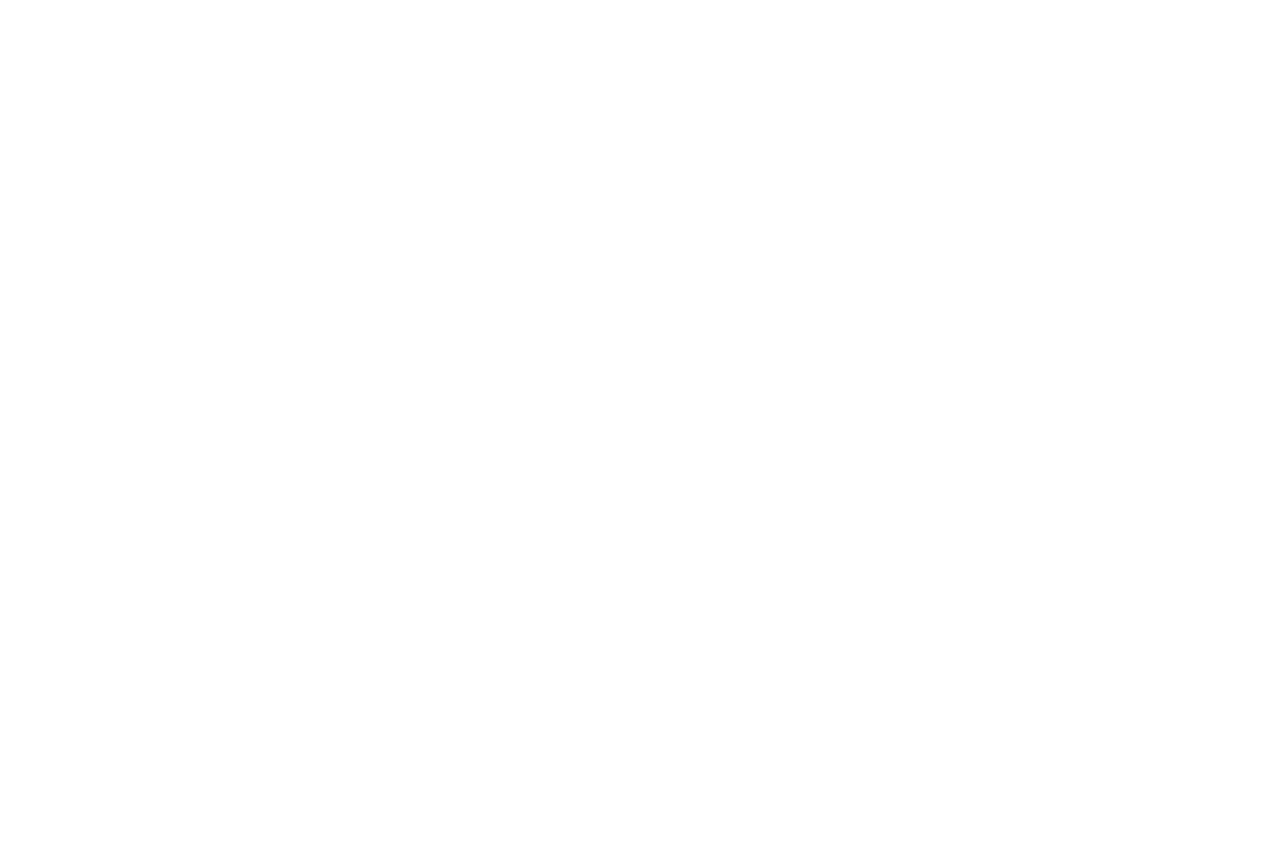
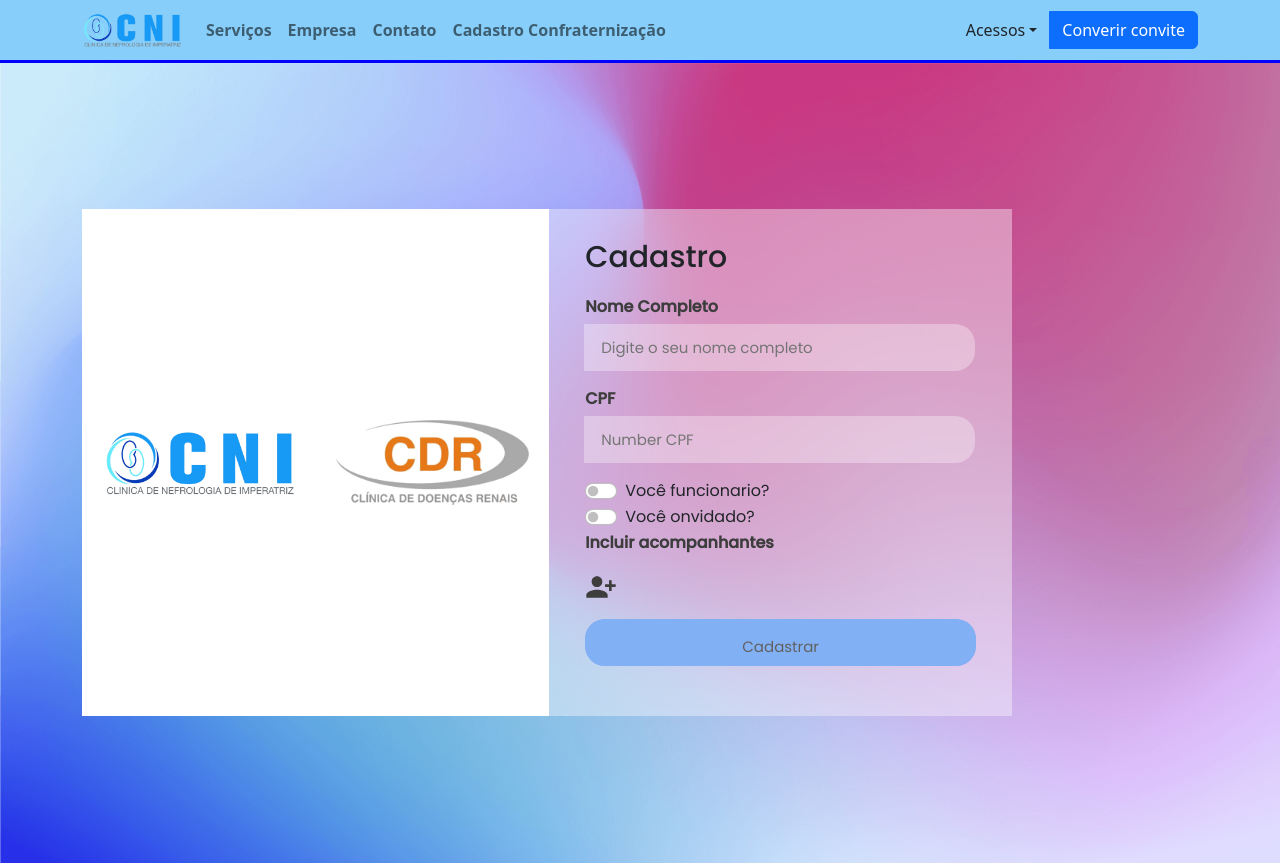
Before and after one commit to ismaelfsjunior/cni, a React (Create React App) app: page /Newcad in a window 1280 px wide. Before the commit this address had no page. Before the commit the page ends 800 px from the top, so only its background shows below. Built offline with nearby package versions, Linux system fonts and the light colour scheme.

Commit message:
feat:(CADASTRO) Cadastro de convidados.

```diff
--- a/package.json
+++ b/package.json
@@ -10,7 +10,9 @@
     "bootstrap": "^5.2.2",
     "core-util-is": "^1.0.3",
     "cors": "^2.8.5",
+    "cpf-cnpj-validator": "^1.0.3",
     "express": "^4.18.2",
+    "formik": "^2.2.9",
     "fs": "^0.0.1-security",
     "fs-react": "^0.0.4",
     "mysql": "^2.18.1",
@@ -27,7 +29,8 @@
     "sass": "^1.55.0",
     "util": "^0.12.5",
     "web-vitals": "^2.1.4",
-    "write-json-file": "^5.0.0"
+    "write-json-file": "^5.0.0",
+    "yup": "^0.32.11"
   },
   "scripts": {
     "start": "react-scripts start",
--- a/src/components/Navbar/index.js
+++ b/src/components/Navbar/index.js
@@ -21,6 +21,7 @@ const Navigation = () => (
                     <Nav.Link href="#servicos">Serviços</Nav.Link>
                     <Nav.Link href="#empresa">Empresa</Nav.Link>
                     <Nav.Link href="#contato">Contato</Nav.Link>
+                    <Nav.Link href="Newcad">Cadastro Confraternização</Nav.Link>
                 </Nav>
                     <ButtonGroup aria-label="Basic example">
                         <Button variant="">
--- a/src/routes/index.js
+++ b/src/routes/index.js
@@ -1,7 +1,8 @@
 import { Route, BrowserRouter, Routes } from "react-router-dom";
 import Navbar from "../components/Navbar";
 import Cadastro from "../views/Cadastro";
-import Newpage from "../views/Cadastro/qrcode";
+import Newpage from "../views/Qrcode/qrcode";
+import Formcadastro from "../views/Formcadastro/index";
 
 export default function Rotas() {
     return(
@@ -10,6 +11,7 @@ export default function Rotas() {
                 <Route path="/" element={<Navbar /> } />
                 <Route path="/cadastro" element={ <Cadastro />} />
                 <Route path="/Newpage" element={ <Newpage />} />
+                <Route path="/Newcad" element={ <Formcadastro />} />
             </Routes>
         </BrowserRouter>
     );
--- a/src/views/Cadastro/cadlist.js
+++ b/src/views/Cadastro/cadlist.js
@@ -1,7 +1,9 @@
 import React, { Component } from 'react';
 import { Col, Row } from 'react-bootstrap';
 import { FaQrcode } from 'react-icons/fa';
+import { MdDeleteForever } from 'react-icons/md';
 import api from './api';
+import "./cadlist.scss";
 
 class App extends Component {
 
@@ -35,7 +37,11 @@ class App extends Component {
                 </Col>
                 <Col className='text-center'>
                     <strong> Gerar QRCode </strong>
-                    <p><a href={"Newpage?cpf=" + list.cadastro.cpf + "&nome=" + list.cadastro.nome} ><FaQrcode /></a></p>
+                    <p className='qrlist-icon'><a href={"Newpage?cpf=" + list.cadastro.cpf + "&nome=" + list.cadastro.nome} ><FaQrcode /></a></p>
+                </Col>
+                <Col className='text-center'>
+                    <strong> Deletar </strong>
+                    <p className='qrlist-icon'><a href={"http://cninefro.com.br/apidelete/convidado_delete.php?cpf=" + list.cadastro.cpf} ><MdDeleteForever /></a></p>
                 </Col>
                 <hr></hr>
             </Row>
--- /dev/null
+++ b/src/views/Cadastro/cadlist.scss
@@ -0,0 +1,4 @@
+p svg {
+    width: 2rem;
+    height: 2rem;
+}
--- /dev/null
+++ b/src/views/Formcadastro/index.js
@@ -0,0 +1,100 @@
+import React, { useState } from "react";
+import { Formik, Field, ErrorMessage } from "formik";
+import * as yup from "yup";
+import { Container} from "react-bootstrap";
+import Navbar from "../../components/Navbar";
+import "./index.scss";
+import logocni from '../../assets/logo.png';
+import logocdr from '../../assets/logo-cdr.png';
+import { cpf } from "cpf-cnpj-validator";
+import {MdPersonAddAlt1} from 'react-icons/md';
+
+const Formcad = () => {
+  const [acompanhante, setAcompnhante] = useState([]);
+  const Schema = yup.object({
+    CPF: yup
+      .string()
+      .required("CPF é requeido!")
+      .test((value) => cpf.isValid(value))
+  });
+
+  const addInputButton = (e) => {
+    e.preventDefault();
+    setAcompnhante([...acompanhante, ""]);
+  }
+      return (
+          <div>
+              <Navbar />
+              <div className="bg_formcad">
+                  <Container>
+                  <div className="box">
+                      <div className="img-box">
+                          <img src={logocni} alt="" />
+                      </div>
+                      <div className="img-box">
+                          <img src={logocdr} alt="" />
+                      </div>
+                      <div className="form-box">
+                          <h2>Cadastro</h2>
+                          <Formik
+                            initialValues={{ CPF: "" }}
+                            validationSchema={Schema}
+                          >
+                          <form name="signup" method="post" action="cadastro.php">
+                              <div className="input-group">
+                                  <label htmlFor="nome"> Nome Completo</label>
+                                  <input type="text" id="nome" name="nome" placeholder="Digite o seu nome completo" required />
+                              </div>
+
+                              <div className="input-group">
+                                  <label htmlFor="cpf">CPF</label>
+                                  {/* <input type="text" id="cpf" name="CPF" placeholder="Digite o seu CPF" required /> */}
+                                  <Field name="CPF" placeholder="Number CPF" />
+                                  <ErrorMessage component="div" name="CPF" />
+                              </div>
+
+                              <div className="form-check form-switch">
+                                <input className="form-check-input" type="checkbox" role="switch" id="Checkfuncioanrio" />
+                                <label className="form-check-label" htmlFor="flexSwitchCheckDefault">Você funcionario?</label>
+                              </div>
+
+                              <div className="form-check form-switch">
+                                <input className="form-check-input" type="checkbox" role="switch" id="Checkconvidado" />
+                                <label className="form-check-label" htmlFor="flexSwitchCheckDefault">Você onvidado?</label>
+                              </div>
+                              <div>
+                                  <p>Incluir acompanhantes</p>
+                                  <p className='qrlist-icon' onClick={addInputButton}><i><MdPersonAddAlt1 /></i></p>
+                              </div>
+
+                              {
+                                acompanhante.map((acompanhantes, index) => (
+                                <div key={index}>
+                                  <div className="input-group">
+                                      <label htmlFor="nome"> {`Nome Completo ${index+1}`}</label>
+                                      <input type="text" id={`acompanhantes ${index+1}`} name={`acompanhantes ${index+1}`} placeholder="Digite o seu nome completo" required />
+                                  </div>
+
+                                  <div className="input-group">
+                                      <label htmlFor="cpf">{`CPF ${index+1}`}</label>
+                                      <Field name={`CPF ${index+1}`} placeholder="Number CPF" />
+                                      <ErrorMessage component="div" name="CPF" />
+                                  </div>
+                                </div>
+                                ))
+                              }
+
+                              <div className="input-btn input-group">
+                                  <input id="cadastrar" name="cadastrar" type="submit" value="Cadastrar" disabled />
+                              </div>
+                          </form>
+                        </Formik>
+                      </div>
+                  </div>
+                  </Container>
+              </div>
+          </div>
+      )
+}
+
+export default Formcad;
--- /dev/null
+++ b/src/views/Formcadastro/index.scss
@@ -0,0 +1,128 @@
+@import url('https://fonts.googleapis.com/css2?family=Poppins:wght@300;400;500&display=swap');
+*{
+    padding: 0;
+    margin: 0;
+    box-sizing: border-box;
+}
+.bg_formcad{
+    background-image: url('../../assets/background.png');
+    background-position: center;
+    background-repeat: no-repeat;
+    background-size: cover;
+    display: flex;
+    align-items: center;
+    justify-content: center;
+    padding: 0.5rem;
+    min-height: 100vh;
+}
+
+.w50{
+    width: 50%;
+    float: left;
+    padding-right: 15px;
+}
+.box{
+    width: 100%;
+    display: grid;
+    grid-template-rows: auto auto;
+}
+
+@media screen and (min-width: 1280px) {
+    .box{
+        display: flex;
+        width: 930px;
+    }
+}
+.img-box{
+    margin-bottom: 15px;
+    background-color: rgba(255, 255, 255, 1);
+    width: 100%;
+    display: flex;
+    align-items: center;
+    padding: 5px;
+    border-radius: 20px 20px 20px 20px;
+}
+@media screen and (min-width: 1280px) {
+    .img-box{
+        margin-bottom: 0;
+        width: 50%;
+        display: flex;
+        align-items: top;
+        padding: 20px;
+        border-radius: 0  0 0 0;
+    }
+}
+.img-box img{
+    width: 100%;
+}
+.form-box{
+    background-color: rgba(255, 255, 255, 0.4);
+    backdrop-filter: blur(40px);
+    padding: 1.875rem 2.25rem;
+    width: 100%;
+    border-radius: 0 0 0 0;
+    font-family: 'Poppins', sans-serif;
+}
+
+@media screen and (max-width: 930px) {
+    .form-box{
+        border-radius: 1.25rem;
+    }
+}
+
+.form-box h2{
+    font-size: 30px;
+}
+.form-box p{
+    font-weight: bold;
+    color: #3D3D3D;
+}
+.form-box p a{
+    color: #FF008A;
+    text-decoration: none;
+}
+.form-box form{
+    margin: 1.25rem 0;
+}
+form .input-group{
+    margin-bottom: 1rem;
+}
+form .input-group label{
+    color: #3D3D3D;
+    font-weight: bold;
+    display: block;
+    margin-bottom: 5px;
+}
+form .input-group input{
+    width: 100%;
+    height: 47px;
+    background-color: rgba(255, 255, 255, 0.32);
+    border-radius: 20px;
+    border: 2px solid transparent;
+    padding: 15px;
+    font-size: 15px;
+    color: #616161;
+    transition: all 0.4s ease;
+}
+form .input-group input:focus{
+    border-color: #ff008869;
+}
+form .input-btn{
+    width: 100%;
+    height: 2.9375rem;
+    background: #468af0;
+    border-radius: 1.25rem;
+    // outline: none;
+    border: none;
+    margin-top: 1rem;
+    color: white;
+    font-size: 3rem;
+    cursor: pointer;
+}
+
+// @media (max-width:500px) {
+//     .w50{
+//         width: 100%;
+//         padding: 0;
+//     }
+// }
```
Also changed, not shown: src/assets/background.png (added), src/views/Qrcode/qrcode.js (renamed from src/views/Cadastro/qrcode.js), src/views/Qrcode/qrcode.scss (renamed from src/views/Cadastro/qrcode.scss), 1 other file (tests, documents, lock files or other folders).
